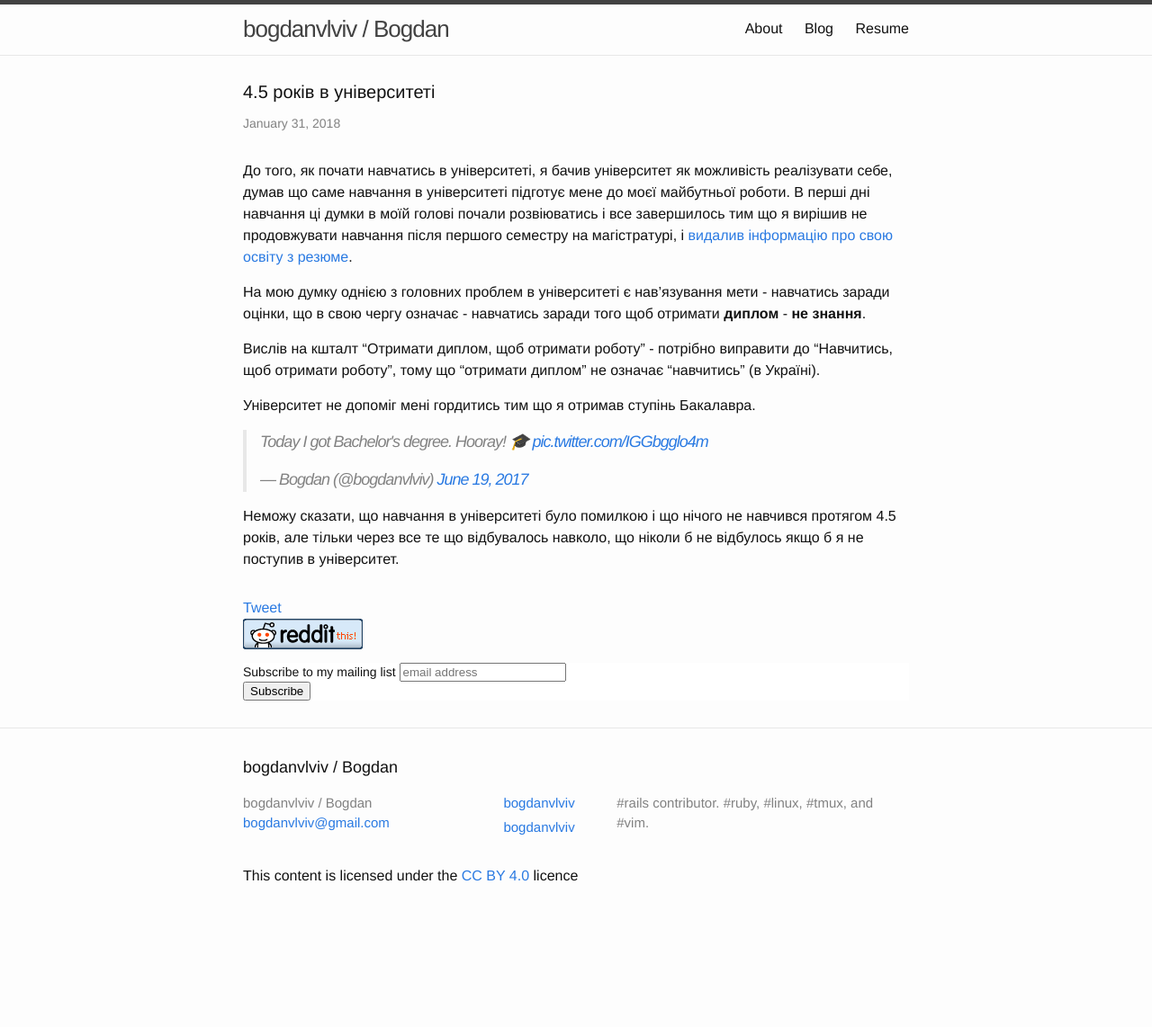
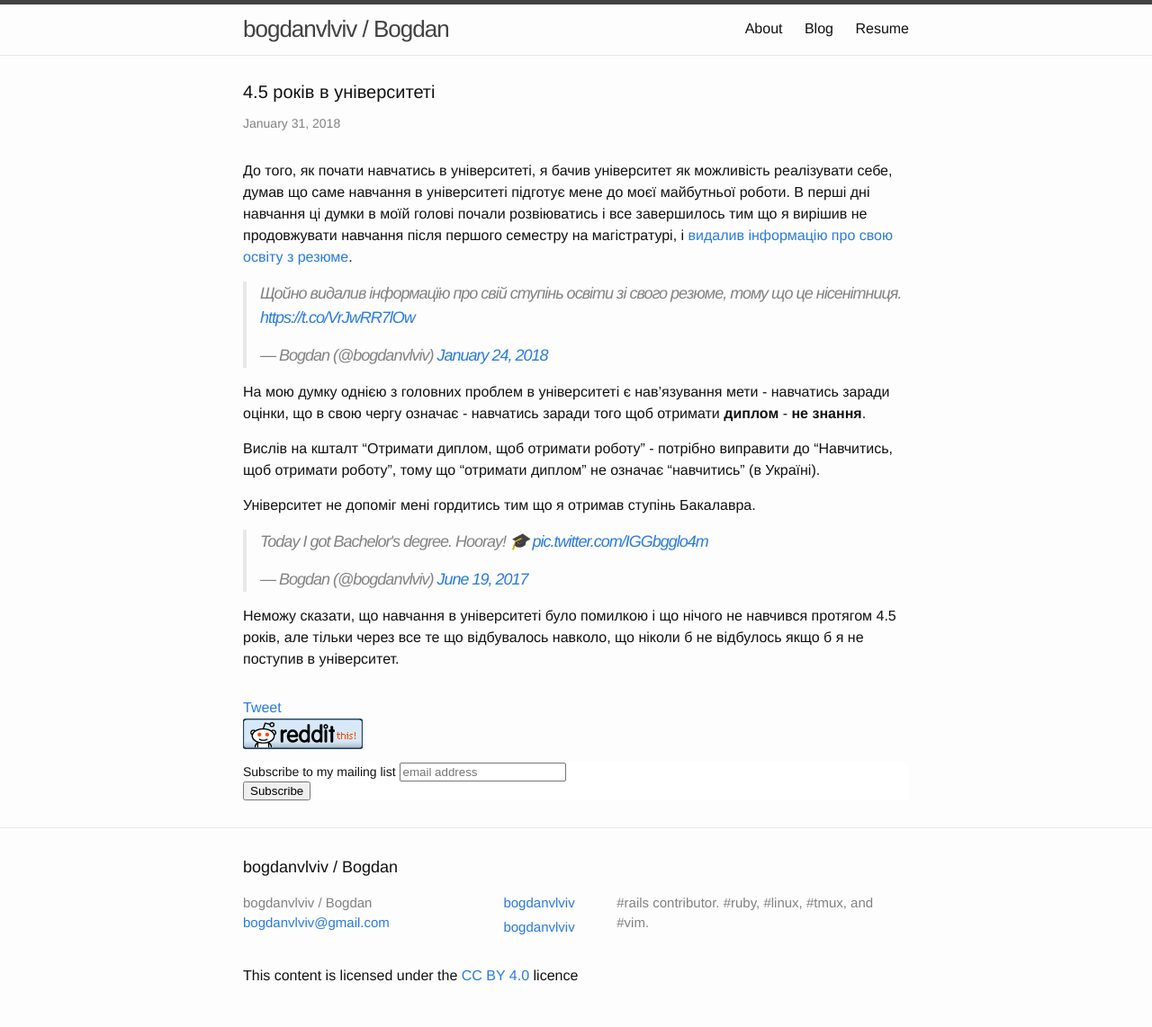
Before and after one commit to crowdpro3/bogdanvlviv.github.io, a Jekyll site: the page built from _posts/2018-01-31-4_5-years-at-university.markdown, in a window 1280 px wide. Shown: the whole page at 90% size. Built offline with Jekyll 4.4.1, drawn with Linux system fonts in a browser that asks for light colours; comment, search, counter and statistics services are not loaded; before the commit the page ends 1031 px from its top, so only the background shows below that.

Commit message:
Update 2018-01-31-4_5-years-at-university.markdown

```diff
--- a/_posts/2018-01-31-4_5-years-at-university.markdown
+++ b/_posts/2018-01-31-4_5-years-at-university.markdown
@@ -11,6 +11,8 @@ permalink: /:categories/:title.html
 До того, як почати навчатись в університеті, я бачив університет як можливість реалізувати себе, думав що саме навчання в університеті підготує мене до моєї майбутньої роботи.
 В перші дні навчання ці думки в моїй голові почали розвіюватись і все завершилось тим що я вирішив не продовжувати навчання після першого семестру на магістратурі, і [видалив інформацію про свою освіту з резюме](https://github.com/bogdanvlviv/bogdanvlviv.github.io/commit/a09e3a38e176dac83e0e76b6e5ae51aba55308a8).
 
+<blockquote class="twitter-tweet" data-lang="en"><p lang="uk" dir="ltr">Щойно видалив інформацїю про свій ступінь освіти зі свого резюме, тому що це нісенітниця. <a href="https://t.co/VrJwRR7lOw">https://t.co/VrJwRR7lOw</a></p>&mdash; Bogdan (@bogdanvlviv) <a href="https://twitter.com/bogdanvlviv/status/956230362639863809?ref_src=twsrc%5Etfw">January 24, 2018</a></blockquote>
+
 На мою думку однією з головних проблем в університеті є нав'язування мети - навчатись заради оцінки, що в свою чергу означає - навчатись заради того щоб отримати **диплом** - **не знання**.
 
 Вислів на кшталт "Отримати диплом, щоб отримати роботу" - потрібно виправити до "Навчитись, щоб отримати роботу", тому що "отримати диплом" не означає "навчитись" (в Україні).
```
